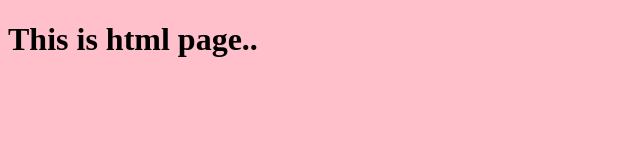
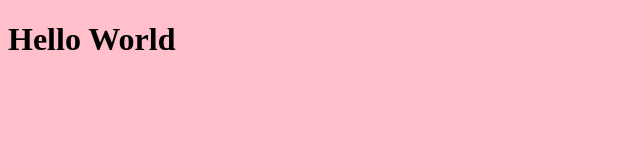
Before and after one commit to Anushi611/Web-Development, a plain HTML site: page index.html in a window 1280 px wide. Shown: the whole page, without its empty margins (0-640 px from the left). Drawn offline with Linux system fonts and the light colour scheme.

Commit message:
all files added

```diff
--- a/index.html
+++ b/index.html
@@ -6,6 +6,6 @@
     <title>Document</title>
 </head>
 <body bgcolor="pink">
-    <h1>This is html page..</h1>
+    <h1>Hello World</h1>
 </body>
 </html>
```
